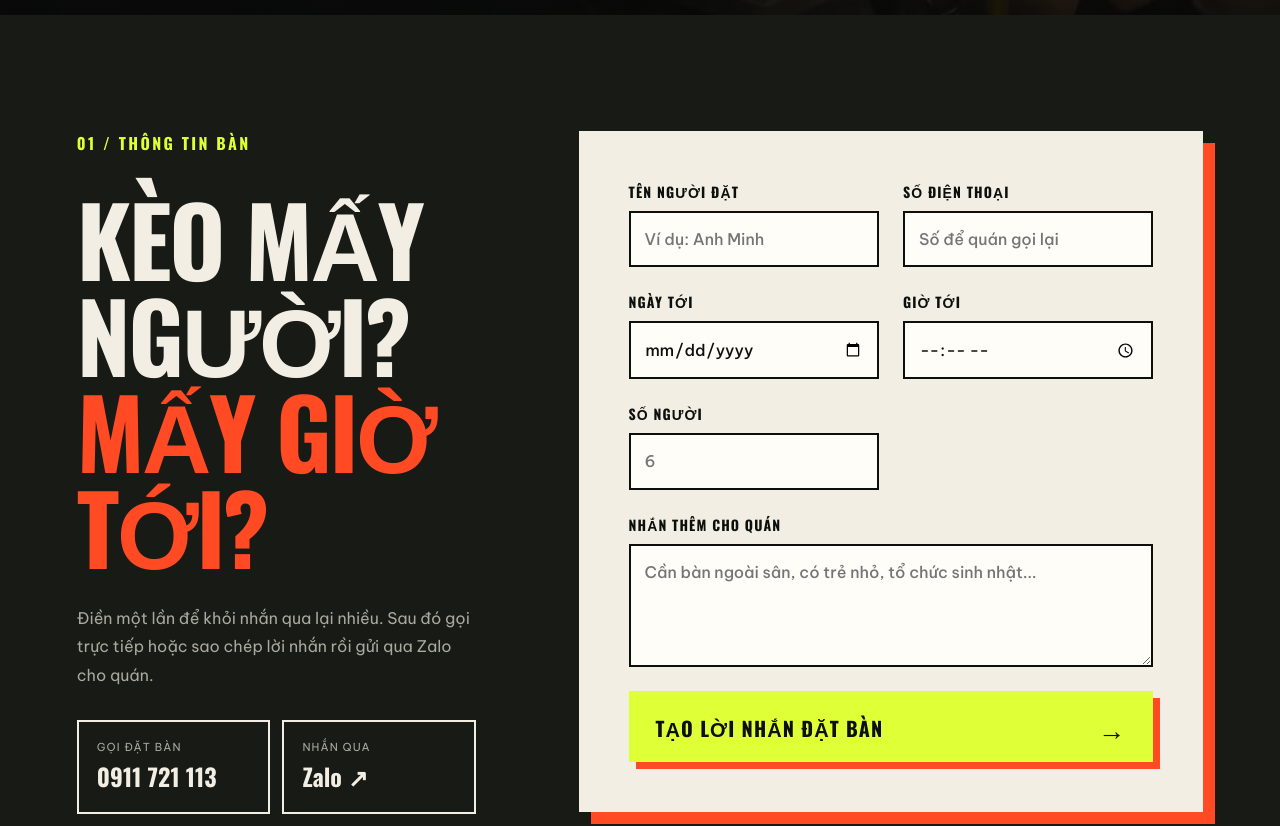
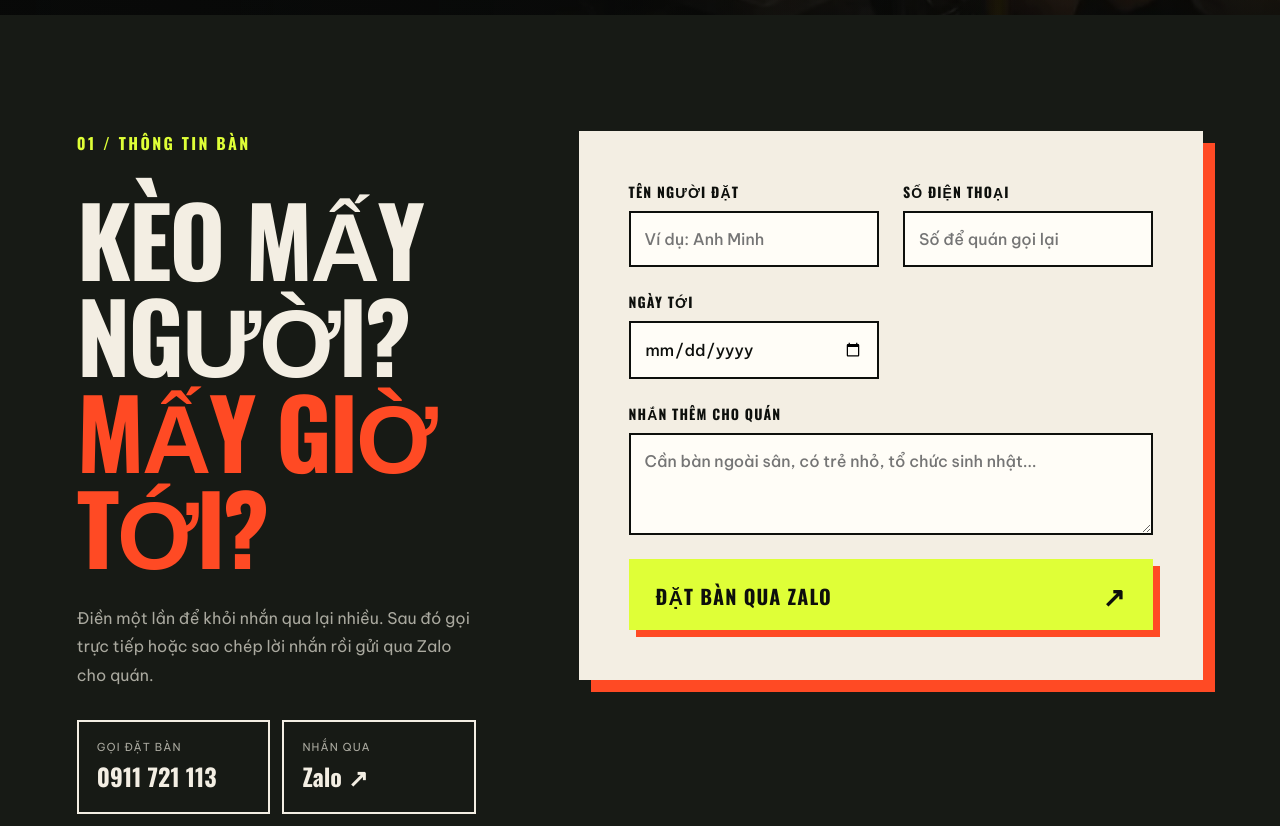
Before and after one commit to ddung-tester/bia-ngoc-tu, a Next.js app: page /dat-ban in a window 1280 px wide. Shown: the part 700-1526 px from the top of the page. Built offline with nearby package versions, Linux system fonts and the light colour scheme.

Commit message:
feat: add hero background image and implement booking planner component with Zalo integration

```diff
--- a/app/page.tsx
+++ b/app/page.tsx
@@ -10,8 +10,8 @@ export default function HomePage() {
       <section className="home-hero">
         <Image
           className="home-hero-image"
-          src="/images/hero-ngoc-tu-v3.webp"
-          alt="Hai cốc bia mát trên bàn tại Bia hơi Ngọc Tú"
+          src="/images/background-hero.webp"
+          alt="Không gian Bia hơi Ngọc Tú buổi tối"
           fill
           priority
           sizes="100vw"
--- a/components/BookingPlanner.tsx
+++ b/components/BookingPlanner.tsx
@@ -1,44 +1,29 @@
 "use client";
 
-import { FormEvent, useState } from "react";
-import { PHONE_DISPLAY, PHONE_URL, ZALO_URL } from "./SiteHeader";
+import { FormEvent } from "react";
+import { ZALO_URL } from "./SiteHeader";
 
 export function BookingPlanner() {
-  const [message, setMessage] = useState("");
-  const [copied, setCopied] = useState(false);
-
-  function createMessage(event: FormEvent<HTMLFormElement>) {
+  function openZalo(event: FormEvent<HTMLFormElement>) {
     event.preventDefault();
     const data = new FormData(event.currentTarget);
     const name = String(data.get("name") || "").trim();
     const phone = String(data.get("phone") || "").trim();
     const date = String(data.get("date") || "");
-    const time = String(data.get("time") || "");
-    const guests = String(data.get("guests") || "");
     const note = String(data.get("note") || "").trim();
 
-    // Format ngày DD/MM/YYYY cho dễ đọc
     const dateFormatted = date
       ? new Date(date).toLocaleDateString("vi-VN", { day: "2-digit", month: "2-digit", year: "numeric" })
       : "";
 
-    setMessage(
-      `Chào Bia hơi Ngọc Tú, mình là ${name}. Mình muốn giữ bàn cho ${guests} người lúc ${time}, ngày ${dateFormatted}. Số liên hệ: ${phone}.${note ? ` Ghi chú: ${note}` : ""}`,
-    );
-    setCopied(false);
+    const message = `Chào Bia hơi Ngọc Tú, mình là ${name}. Mình muốn đặt bàn ngày ${dateFormatted}. Số liên hệ: ${phone}.${note ? ` Ghi chú: ${note}` : ""}`;
+
+    window.open(`${ZALO_URL}?text=${encodeURIComponent(message)}`, "_blank", "noreferrer");
   }
-
-  async function copyMessage() {
-    await navigator.clipboard.writeText(message);
-    setCopied(true);
-  }
-
-  // Zalo deep link: mở Zalo với số điện thoại + tin nhắn điền sẵn
-  const zaloLink = `${ZALO_URL}?text=${encodeURIComponent(message)}`;
 
   return (
     <div className="booking-panel">
-      <form className="booking-form" onSubmit={createMessage}>
+      <form className="booking-form" onSubmit={openZalo}>
         <label>
           Tên người đặt
           <input name="name" placeholder="Ví dụ: Anh Minh" required />
@@ -51,43 +36,14 @@ export function BookingPlanner() {
           Ngày tới
           <input name="date" type="date" required />
         </label>
-        <label>
-          Giờ tới
-          <input name="time" type="time" required />
-        </label>
-        <label>
-          Số người
-          <input name="guests" type="number" min="1" max="100" placeholder="6" required />
-        </label>
         <label className="booking-note-field">
           Nhắn thêm cho quán
-          <textarea name="note" rows={4} placeholder="Cần bàn ngoài sân, có trẻ nhỏ, tổ chức sinh nhật..." />
+          <textarea name="note" rows={3} placeholder="Cần bàn ngoài sân, có trẻ nhỏ, tổ chức sinh nhật..." />
         </label>
         <button className="button button-primary booking-submit" type="submit">
-          Tạo lời nhắn đặt bàn <span>→</span>
+          Đặt bàn qua Zalo <span>↗</span>
         </button>
       </form>
-
-      {message ? (
-        <div className="booking-result" aria-live="polite">
-          <p className="section-index inverse">Lời nhắn đã sẵn sàng — gửi cho quán qua Zalo</p>
-          <p>{message}</p>
-          <a
-            className="button button-primary booking-submit"
-            href={zaloLink}
-            target="_blank"
-            rel="noreferrer"
-          >
-            Mở Zalo &amp; Gửi ngay <span>↗</span>
-          </a>
-          <div className="booking-contact-actions">
-            <button type="button" onClick={copyMessage}>
-              {copied ? "Đã sao chép ✓" : "Sao chép tin nhắn"}
-            </button>
-            <a href={PHONE_URL}>Gọi {PHONE_DISPLAY}</a>
-          </div>
-        </div>
-      ) : null}
     </div>
   );
 }
```
Also changed, not shown: public/images/background-hero.webp (added).
